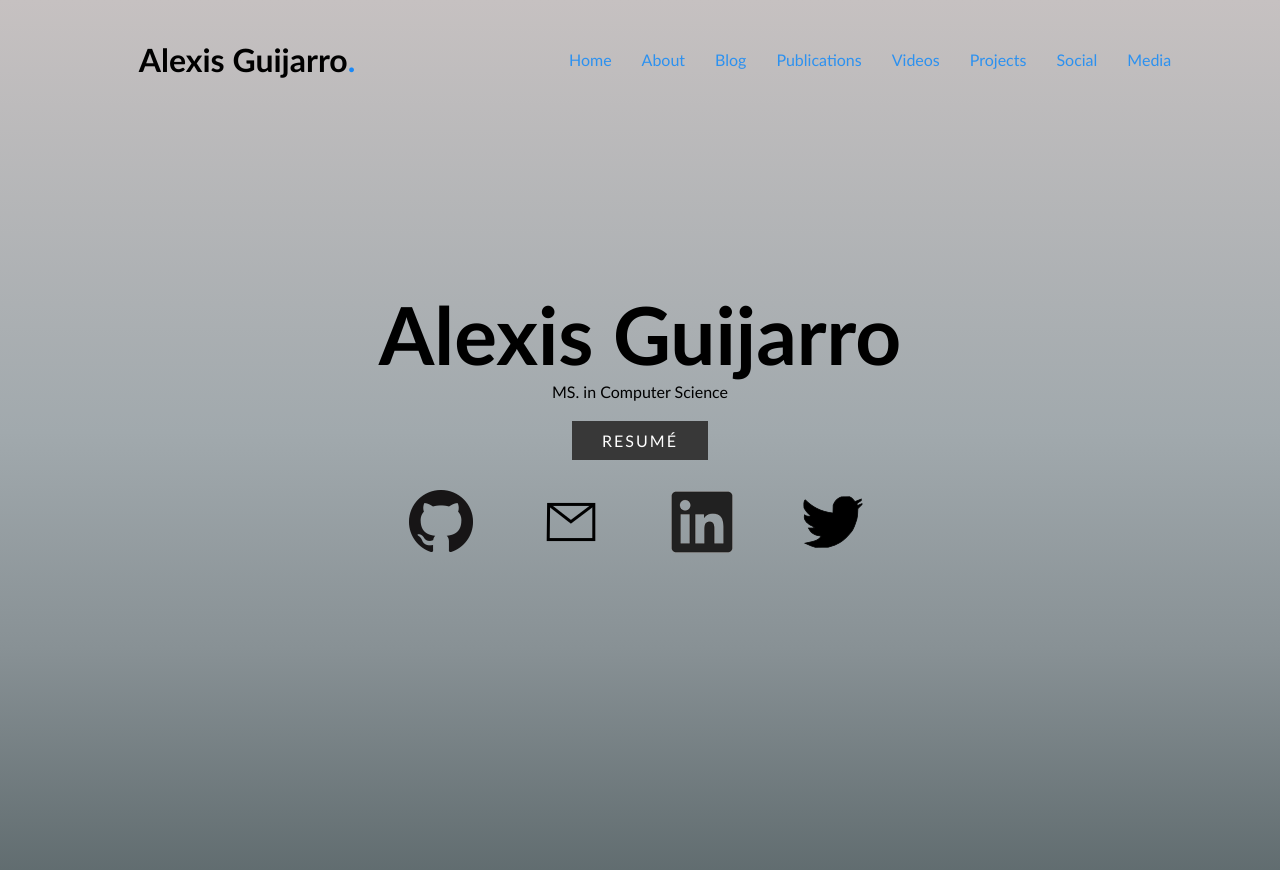
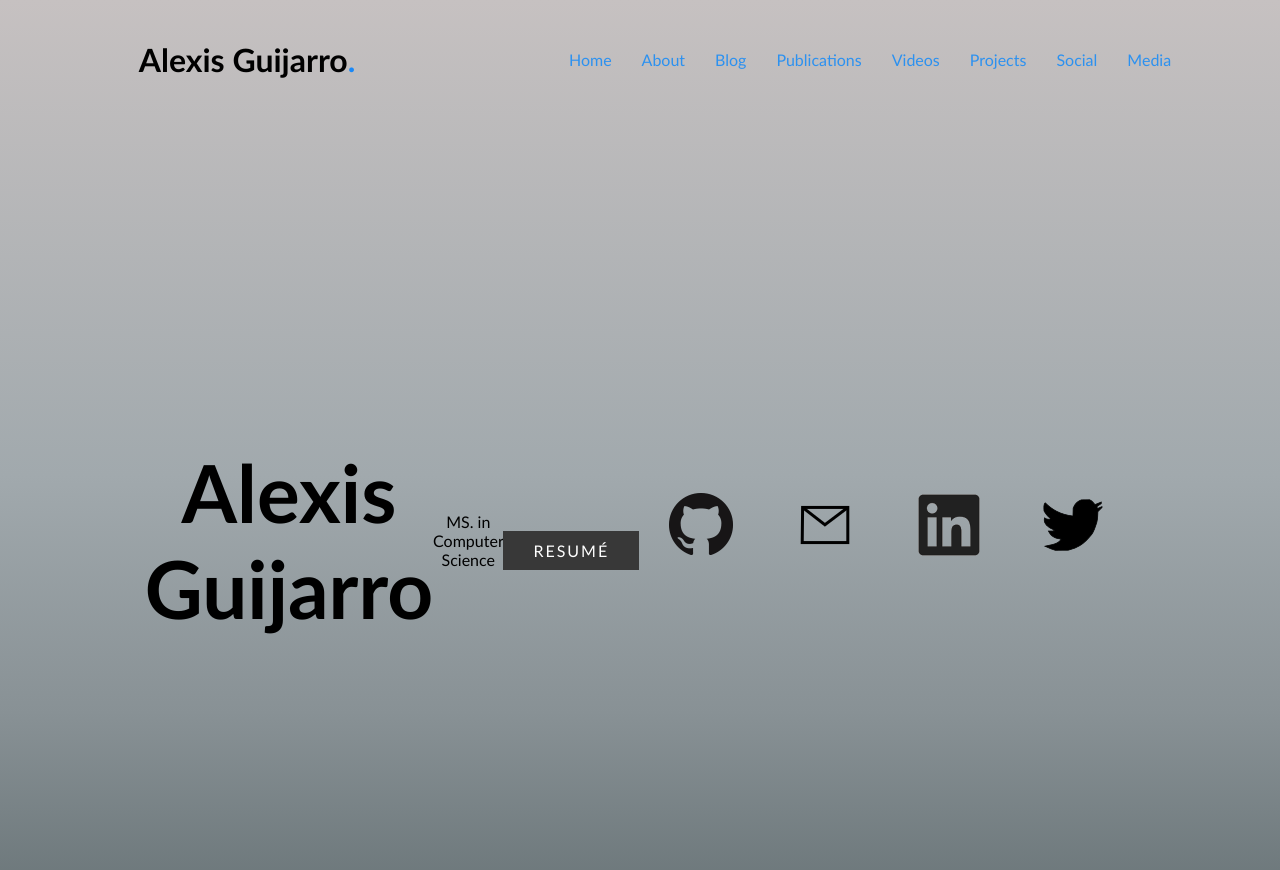
Before and after one commit to TOTON95/toton95.github.io, a Jekyll site: the page built from index.md, in a window 1280 px wide and 900 px high. Shown: the top 870 px of the window. Built offline with Jekyll 4.4.1, drawn with Linux system fonts in a browser that asks for light colours; a script that is not in the unit is left out; comment, search, counter and statistics services are not loaded.

Commit message:
fixing responsiveness

```diff
--- a/_sass/layout.scss
+++ b/_sass/layout.scss
@@ -245,6 +245,13 @@ section {
     text-align: justify;
     justify-content: center;
     align-items: center;
+    position: relative;
+    width: 100%;
+    min-height: 100vh;
+    padding-top: 10vh;
+    display: flex;
+    justify-content: center;
+    align-items: center;
 }
 
 @media (max-width: 991px) {
```
Also changed, not shown: 2 other files.
